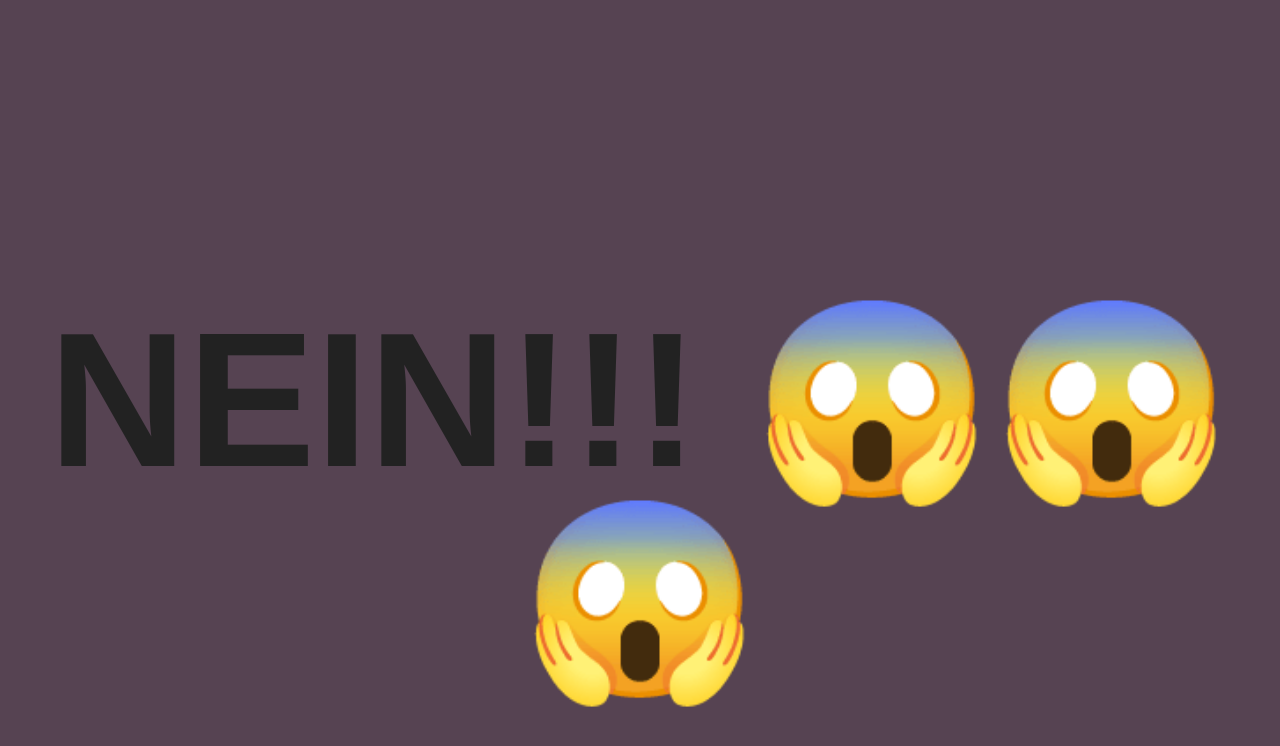
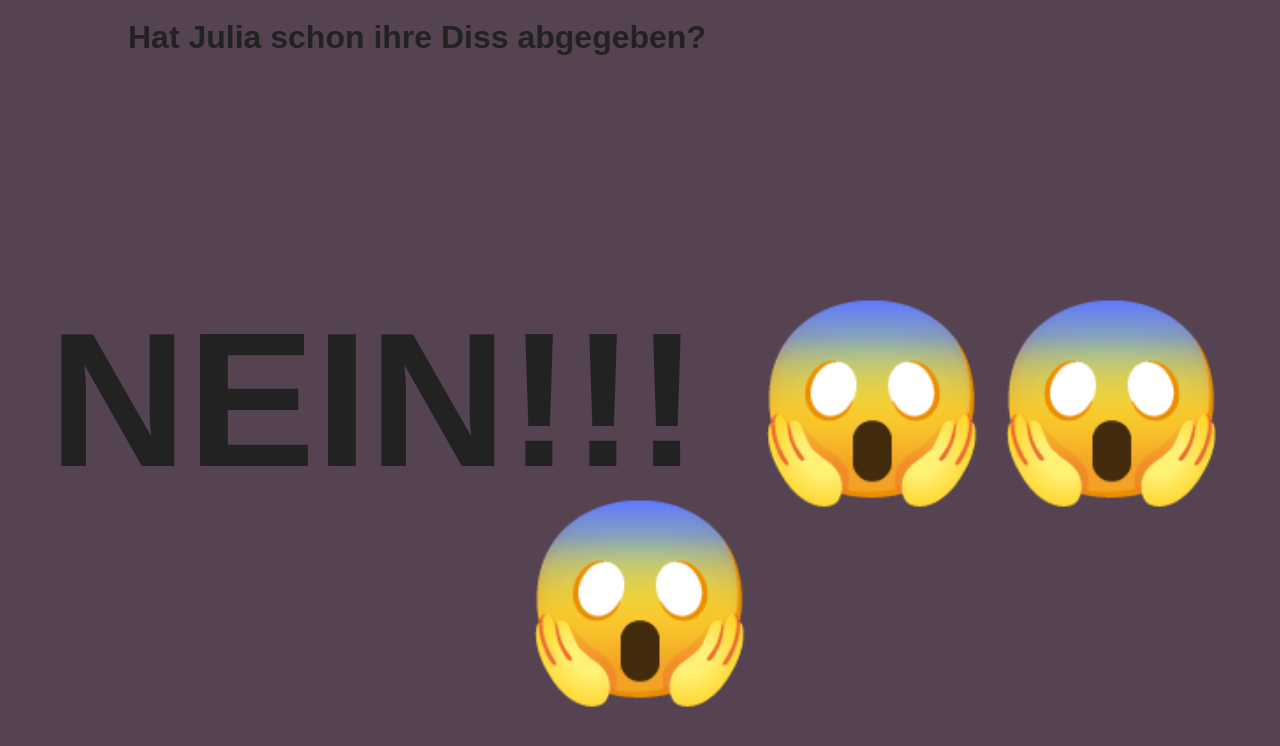
Before and after one commit to Debilski/disscheck, a plain HTML site: page index.html in a window 1280 px wide. Drawn offline with nearby package versions, Linux system fonts and the light colour scheme.

Commit message:
What is this about?

```diff
--- a/index.html
+++ b/index.html
@@ -25,10 +25,18 @@
                         top: 50%;
                         width: 100%;
                         font-size: 12em;
+                    }
+                h2 {
+                        margin-left: 4em;
+                        line-height: 20px;
+                        top: 10%;
+                        font-size: 2em;
                 }
+
         </style>
     </head>
     <body>
+        <h2>Hat Julia schon ihre Diss abgegeben?</h2>
         <!--[if lt IE 8]>
             <p class="browserupgrade">You are using an <strong>outdated</strong> browser. Please <a href="http://browsehappy.com/">upgrade your browser</a> to improve your experience.</p>
         <![endif]-->
```
